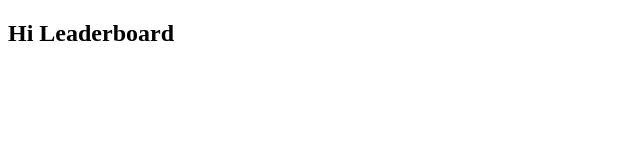
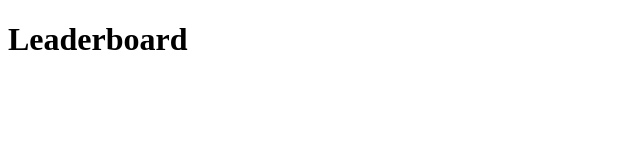
Before and after one commit to shahadat3669/leaderboard, a website built with webpack: page src/index.html in a window 1280 px wide. Shown: the whole page, without its empty margins (0-640 px from the left). Built offline with nearby package versions, Linux system fonts and the light colour scheme.

Commit message:
Add main section with the title.

```diff
--- a/src/index.html
+++ b/src/index.html
@@ -8,6 +8,8 @@
     <link rel="icon" href="./assets/logo.png" type="image/png" />
   </head>
   <body>
-    <h2 class="title">Hi Leaderboard</h2>
+    <main id="main">
+      <h1 class="title big-title">Leaderboard</h1>
+    </main>
   </body>
 </html>
```
